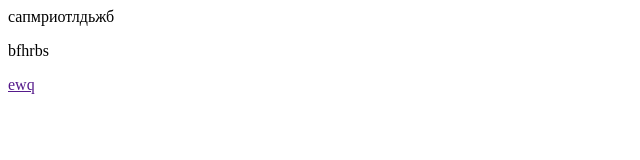
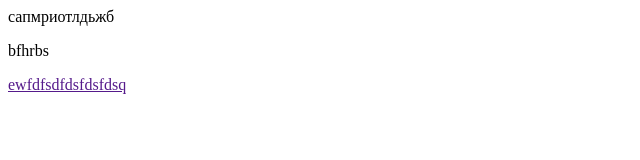
Before and after one commit to magistorS/TestRepo, a plain HTML site: page index.html in a window 1280 px wide. Shown: the whole page, without its empty margins (0-640 px from the left). Drawn offline with Linux system fonts and the light colour scheme.

Commit message:
.fixup! Create README.md
44027275

Signed-off-by: magistorS <96631431+magistorS@users.noreply.github.com>

```diff
--- a/index.html
+++ b/index.html
@@ -7,6 +7,6 @@
 <body>
    <frame> сапмриотлдьжб </frame>
    <p>bfhrbs</p>
-   <a href="">ewq</a>
+   <a href="">ewfdfsdfdsfdsfdsq</a>
 </body>
 </html>
```
